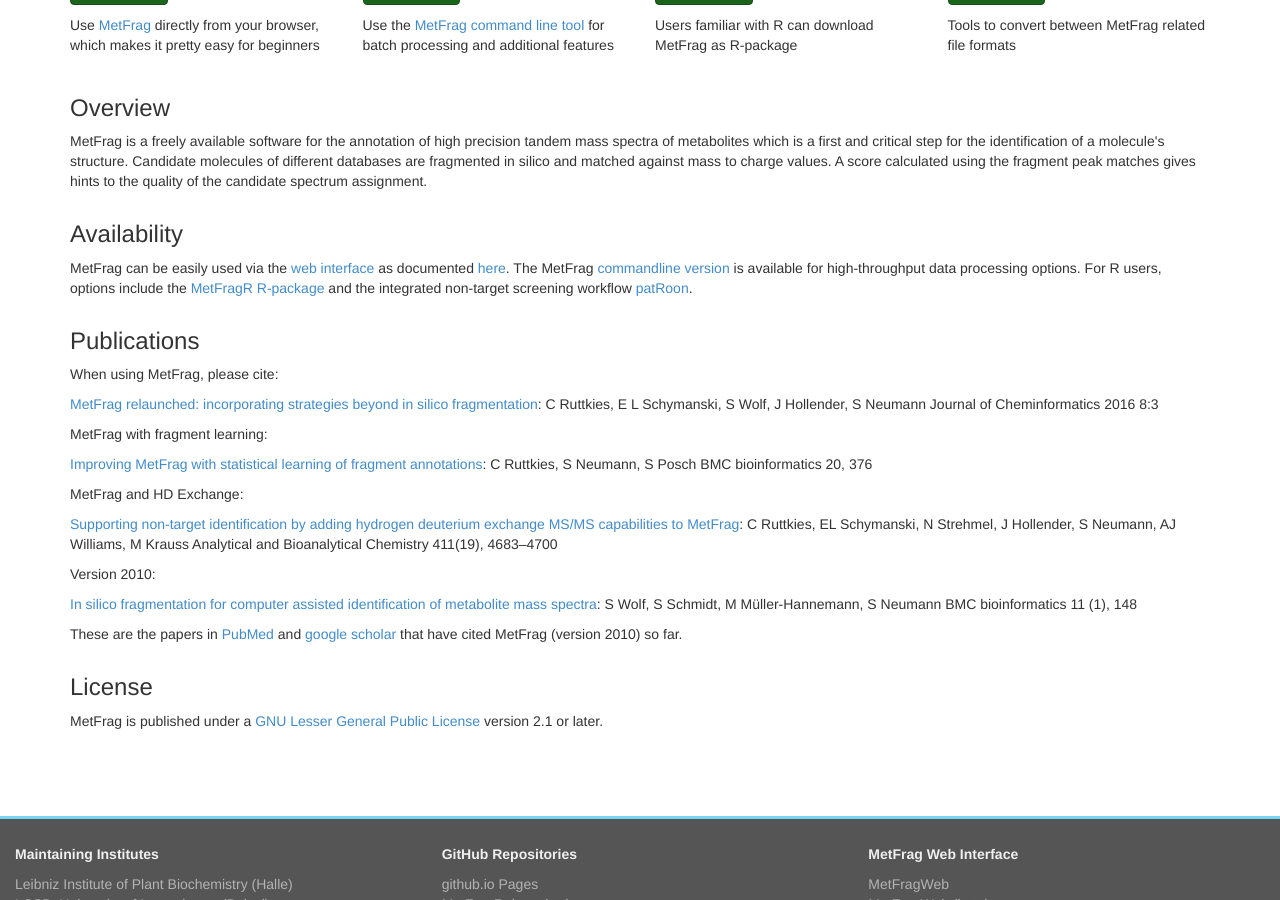
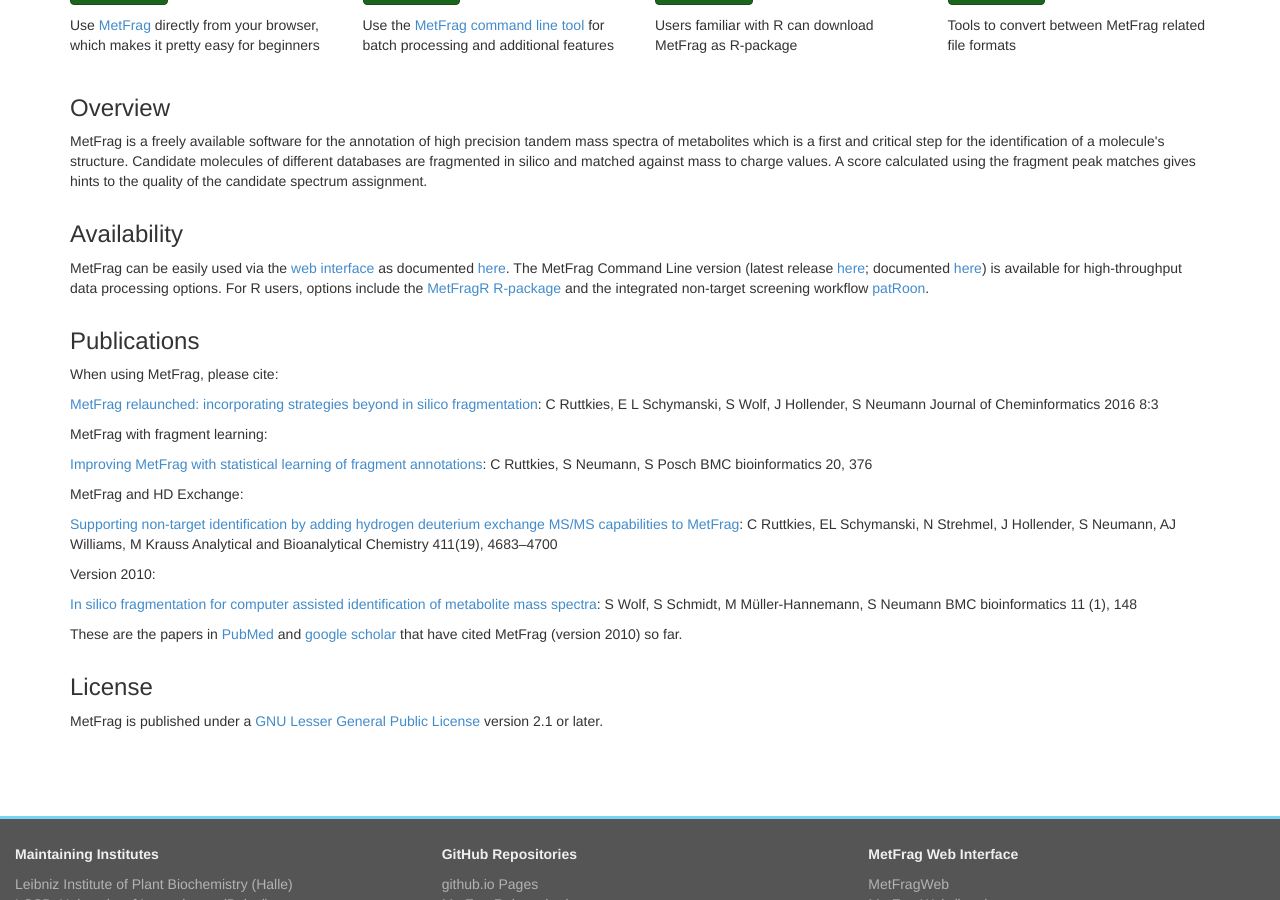
Before and after one commit to ipb-halle/MetFrag, a Jekyll site: the page built from index.html, in a window 1280 px wide and 900 px high, scrolled down 458 px. Built offline with Jekyll 4.4.1, drawn with Linux system fonts in a browser that asks for light colours; nearby versions of some CDN libraries.

Commit message:
Update index.html
more tweaks...

```diff
--- a/index.html
+++ b/index.html
@@ -48,7 +48,10 @@
 
 <p>MetFrag can be easily used via the <a href="https://msbi.ipb-halle.de/MetFrag/">web interface</a>
 as documented <a href="/MetFrag/projects/metfragweb">here</a>.
-The MetFrag <a href="/MetFrag/projects/metfragcl">commandline version</a> is available for high-throughput data processing options.
+The MetFrag Command Line version (latest release
+<a href="/MetFrag/projects/metfragcl">here</a>;
+documented <a href="/MetFrag/projects/metfragcl">here</a>)
+is available for high-throughput data processing options.
 For R users, options include the <a href="/MetFrag/projects/metfragr">MetFragR R-package</a>
 and the integrated non-target screening workflow <a href="https://rickhelmus.github.io/patRoon/">patRoon</a>.</p>
 
```
